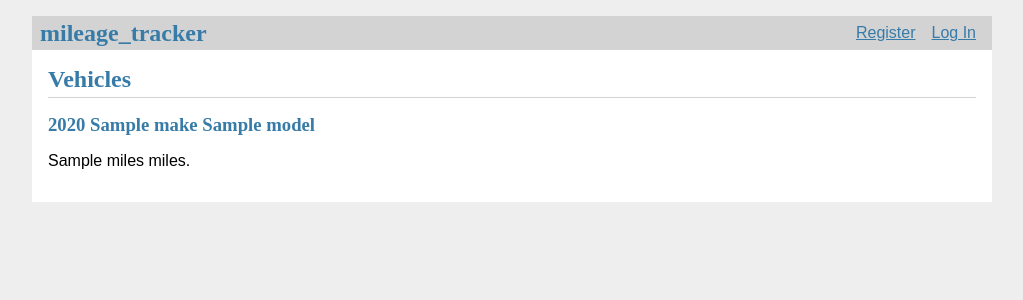
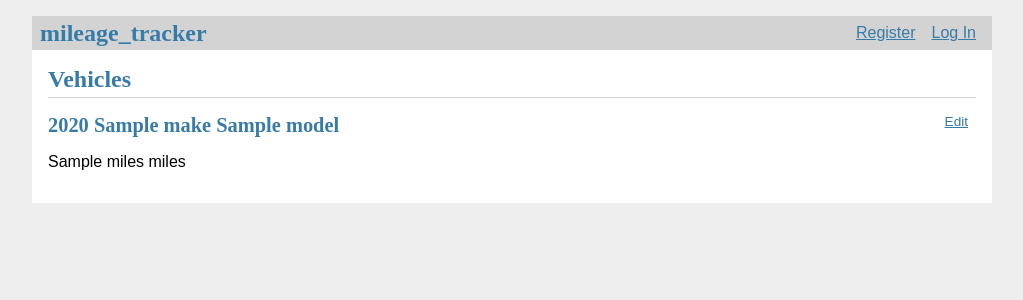
Before and after one commit to mattheeter/Mileage-Tracker, a Flask app: template mileage_tracker/templates/vehicle/index.html in a window 1280 px wide. Shown: the top 300 px of the page, without its empty margins (128-1151 px from the left). Run offline with Flask 3, Linux system fonts and the light colour scheme; the template is opened without the code that fills it: most values are stand-ins (such as "Sample title", 1, 10 or a date in 2020).

Commit message:
Changes made and removed

```diff
--- a/mileage_tracker/templates/vehicle/index.html
+++ b/mileage_tracker/templates/vehicle/index.html
@@ -9,13 +9,14 @@
 
 {% block content %}
   {% for vehicle in vehicles %}
-  <article class="post">
+  <article class="vehicle">
     <header>
       <div>
         <h1>{{ vehicle['model_year'] }} {{ vehicle['make'] }} {{ vehicle['model'] }}</h1>
       </div>
+      <a class="action" href="{{ url_for('vehicle.update', id=vehicle['id']) }}">Edit</a>
     </header>
-    <p class="body">{{ vehicle['miles'] }} miles.</p>
+    <p class="body">{{ vehicle['miles'] }} miles</p>
   </article>
   {% endfor %}
 {% endblock %}
```
